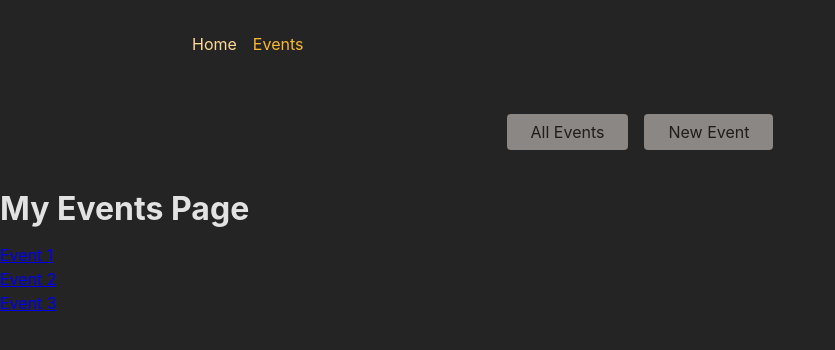
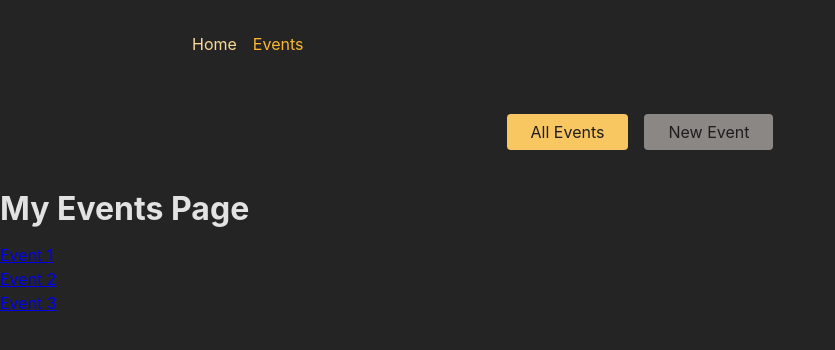
Before and after one commit to varje/12-adv-starting-project-2, a React (Create React App) app in the folder frontend/: page /events in a window 1280 px wide. Shown: the top 350 px of the page, without its empty margins (0-835 px from the left). Built offline with nearby package versions, Linux system fonts and the light colour scheme.

Commit message:
update events nav

```diff
--- a/frontend/src/components/EventsNavigation.js
+++ b/frontend/src/components/EventsNavigation.js
@@ -1,3 +1,4 @@
+import { NavLink } from 'react-router-dom';
 import classes from './EventsNavigation.module.css';
 
 function EventsNavigation() {
@@ -6,10 +7,25 @@
       <nav>
         <ul className={classes.list}>
           <li>
-            <a href="/events">All Events</a>
+            <NavLink
+              to="/events"
+              className={({ isActive }) =>
+                isActive ? classes.active : undefined
+              }
+              end
+            >
+              All Events
+            </NavLink>
           </li>
           <li>
-            <a href="/events/new">New Event</a>
+            <NavLink
+              to="/events/new"
+              className={({ isActive }) =>
+                isActive ? classes.active : undefined
+              }
+            >
+              New Event
+            </NavLink>
           </li>
         </ul>
       </nav>
```
